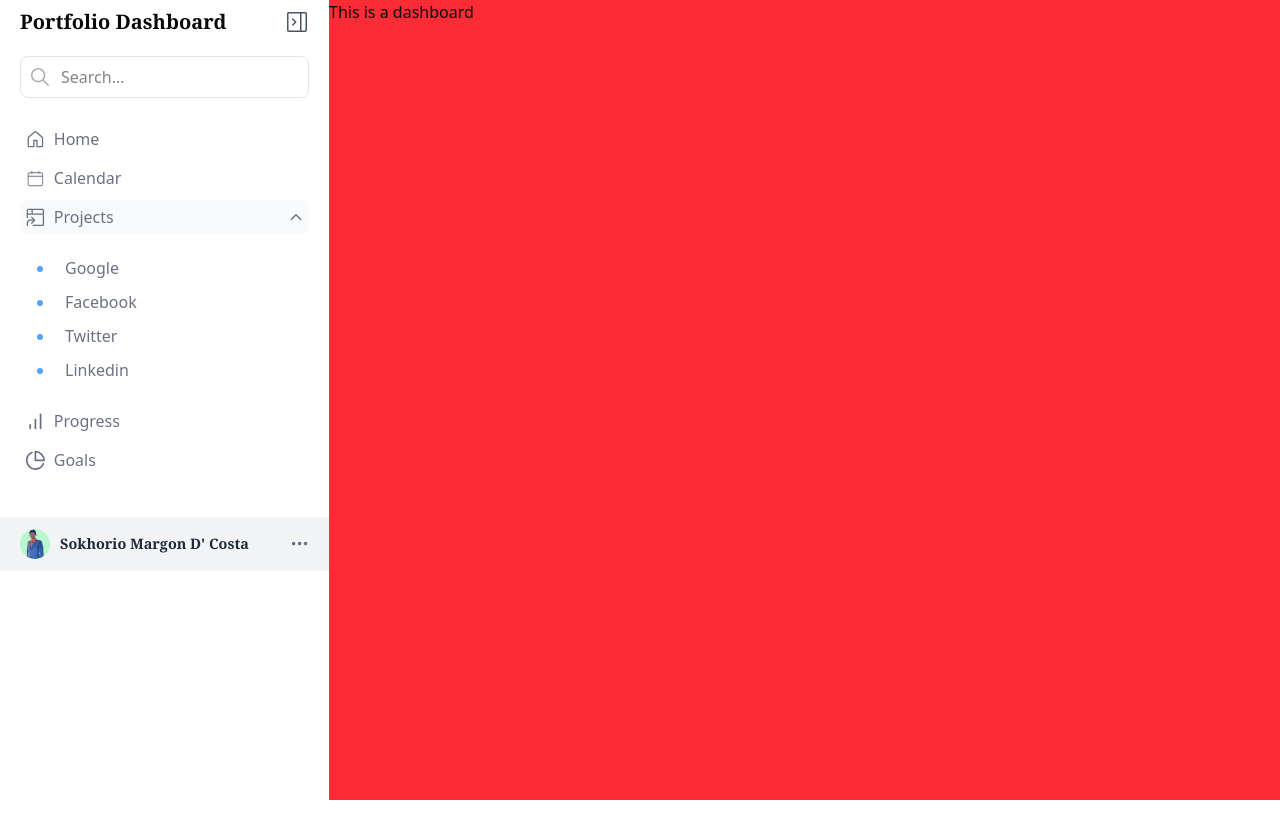
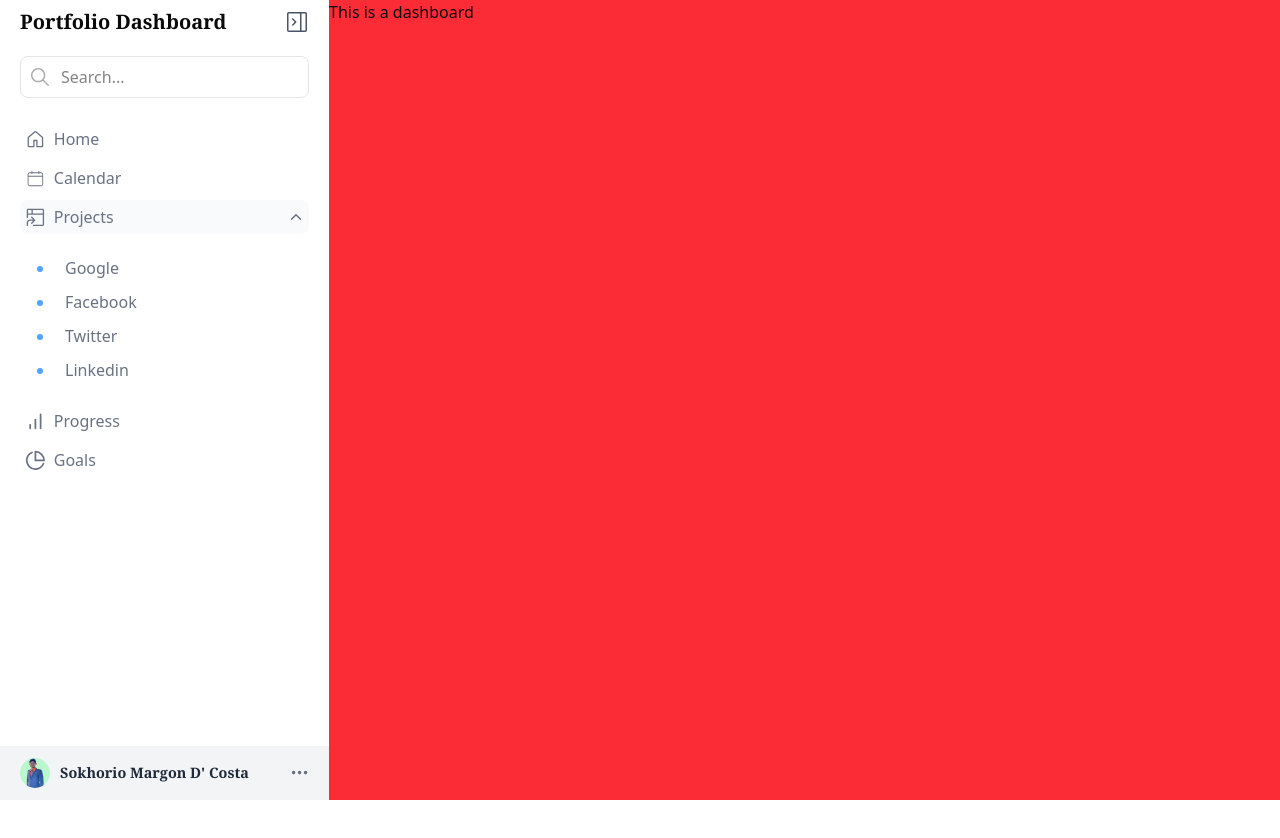
Before and after one commit to Marg0n/next-level-portfolio, a Next.js app: page /dashboard in a window 1280 px wide. Shown: the top 838 px of the page. Before the commit the page ends 800 px from the top, so only its background shows below. Built offline with nearby package versions, Linux system fonts and the light colour scheme.

Commit message:
Fix: Fixed the DashboardSidebar linneup.

```diff
--- a/src/components/modules/dashboard/DashboardSidebar.tsx
+++ b/src/components/modules/dashboard/DashboardSidebar.tsx
@@ -21,7 +21,10 @@ const DashboardSidebar: React.FC = () => {
   const name = "Sokhorio Margon D' Costa";
 
   return (
-    <aside className="transition-all duration-300 ease bg-white justify-between pt-2 h-full">
+    <aside className="transition-all duration-300 ease bg-white justify-between pt-2 h-full flex flex-col">
+
+      {/* Contents */}
+      <div className="">
         <div
           className={`mt-0 ${
             isCollapse1 ? "px-[20px]" : "px-[10px]"
@@ -198,6 +201,7 @@ const DashboardSidebar: React.FC = () => {
             />
           </div>
         </div>
+      </div>
 
       {/* Profile section */}
       <div
```
Lines whose indentation alone changed are shown as unchanged.
